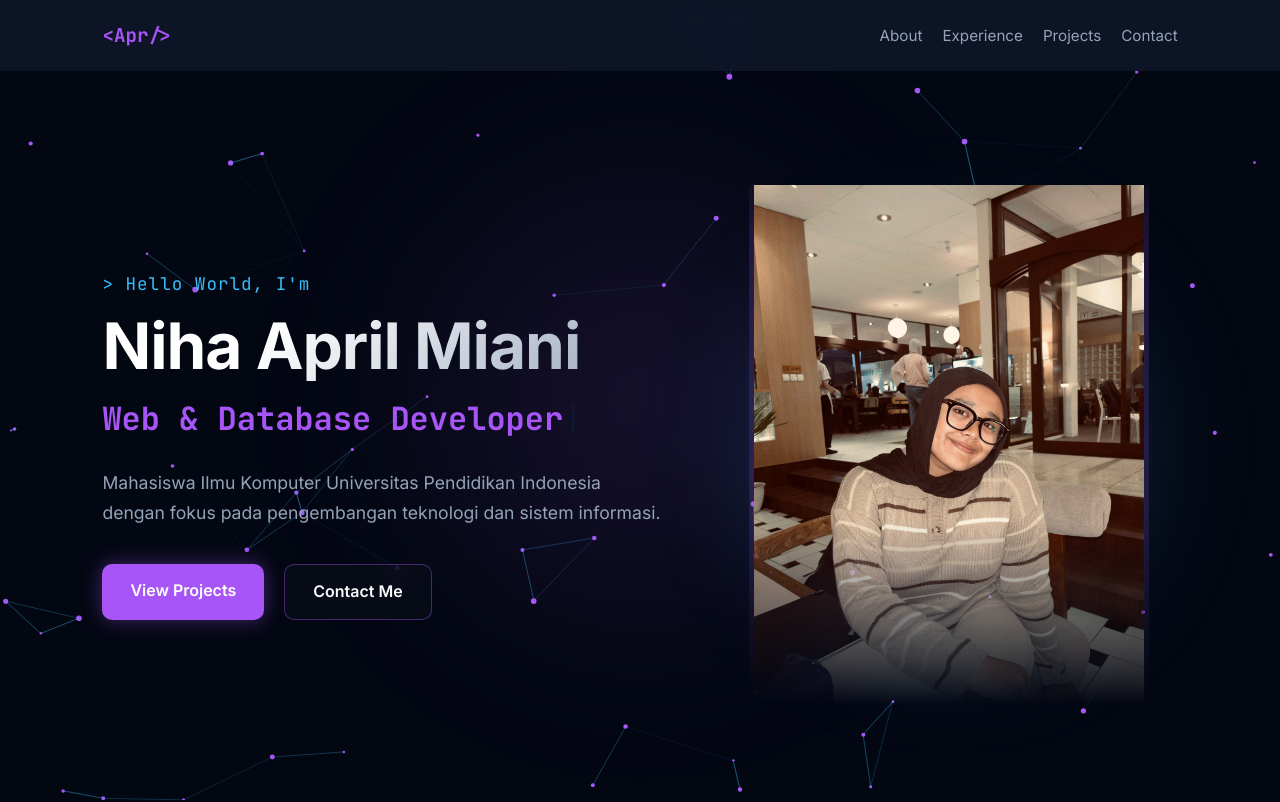
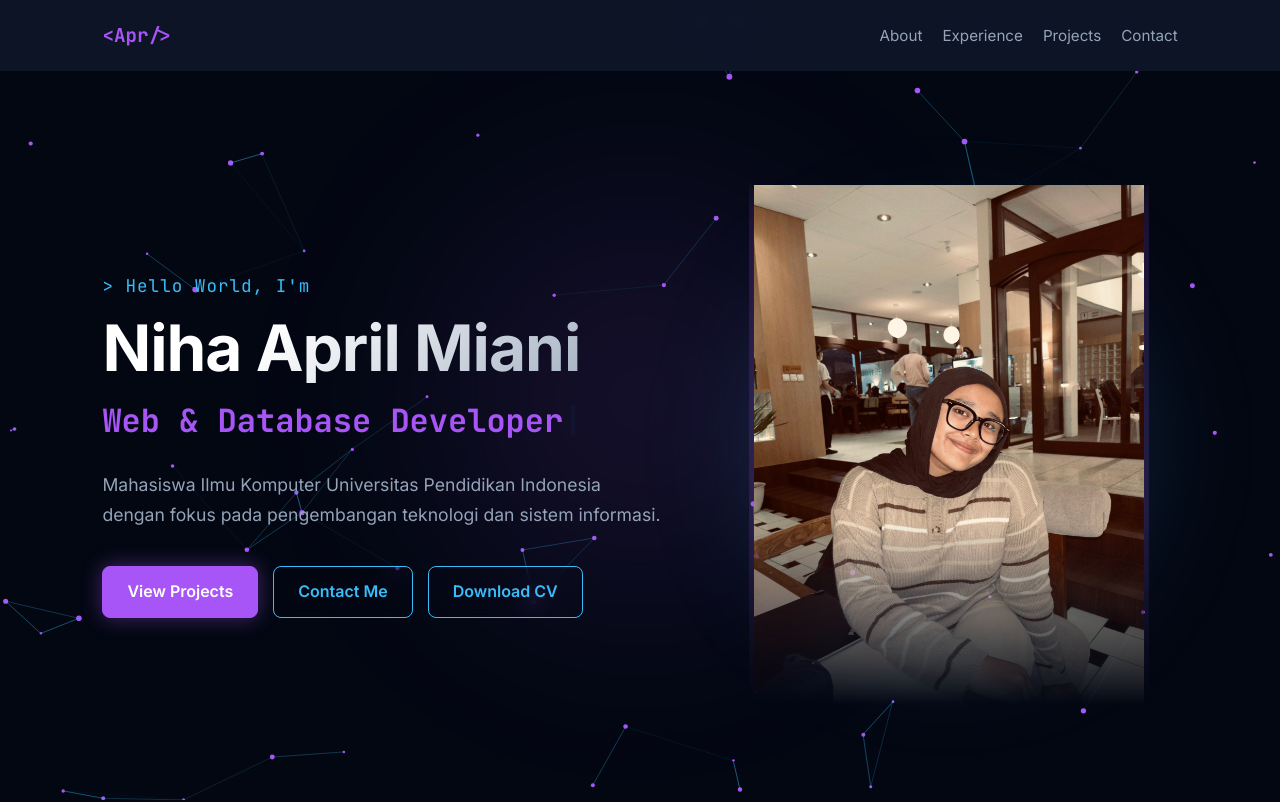
Before and after one commit to nihaaprill/web-portofolio, a React (Vite) app: page / in a window 1280 px wide. Shown: the top 802 px of the page. Built offline with nearby package versions, Linux system fonts and the light colour scheme.

Commit message:
Tambah styling tombol Download CV

```diff
--- a/src/components/About.jsx
+++ b/src/components/About.jsx
@@ -50,7 +50,7 @@ export default function About() {
             <div className="stat-card">
               <FontAwesomeIcon icon={faChartLine} className="stat-icon" />
               <h4>Analytics</h4>
-              <p>Machine Learning R</p>
+              <p>Machine Learning</p>
             </div>
           </div>
         </div>
--- a/src/components/Hero.css
+++ b/src/components/Hero.css
@@ -199,3 +199,61 @@
 @keyframes blink {
   50% { opacity: 0; }
 }
+
+/* Container Tombol Hero */
+.hero-buttons {
+  display: flex;
+  flex-wrap: wrap;
+  gap: 15px;
+  margin-top: 25px;
+}
+
+/* Style Tombol Utama (View Projects) */
+.btn-primary {
+  background: var(--accent-color, #a855f7);
+  color: #fff;
+  padding: 12px 24px;
+  border-radius: 8px;
+  font-weight: 600;
+  text-decoration: none;
+  transition: all 0.3s ease;
+  border: 1px solid var(--accent-color, #a855f7);
+  display: inline-block;
+}
+
+.btn-primary:hover {
+  transform: translateY(-3px);
+  box-shadow: 0 10px 20px rgba(168, 85, 247, 0.3);
+}
+
+/* Style Tombol Sekunder (Contact Me & Download CV) */
+.btn-secondary {
+  background: transparent;
+  color: var(--accent-cyan, #06b6d4);
+  padding: 12px 24px;
+  border-radius: 8px;
+  font-weight: 600;
+  text-decoration: none;
+  border: 1px solid var(--accent-cyan, #06b6d4);
+  transition: all 0.3s ease;
+  display: inline-block;
+}
+
+.btn-secondary:hover {
+  background: rgba(6, 182, 212, 0.1);
+  transform: translateY(-3px);
+  box-shadow: 0 10px 20px rgba(6, 182, 212, 0.2);
+}
+
+/* Penyesuaian di Layar HP/Mobile */
+@media (max-width: 768px) {
+  .hero-buttons {
+    flex-direction: column;
+    width: 100%;
+  }
+
+  .hero-buttons .btn {
+    width: 100%;
+    text-align: center;
+  }
+}
--- a/src/components/Hero.jsx
+++ b/src/components/Hero.jsx
@@ -46,9 +46,18 @@ export default function Hero() {
           <p className="description">
             Mahasiswa Ilmu Komputer Universitas Pendidikan Indonesia dengan fokus pada pengembangan teknologi dan sistem informasi.
           </p>
+
+          {/* DI SINI LETAK PERUBAHANNYA */}
           <div className="hero-buttons">
             <a href="#projects" className="btn btn-primary">View Projects</a>
             <a href="#contact" className="btn btn-secondary">Contact Me</a>
+            <a
+              href="/CV_Niha_Aprilmiani.pdf"
+              download="CV_Niha_Aprilmiani.pdf"
+              className="btn btn-secondary"
+            >
+              Download CV
+            </a>
           </div>
         </div>
 
```
Also changed, not shown: 1 other file (tests, documents, lock files or other folders).
